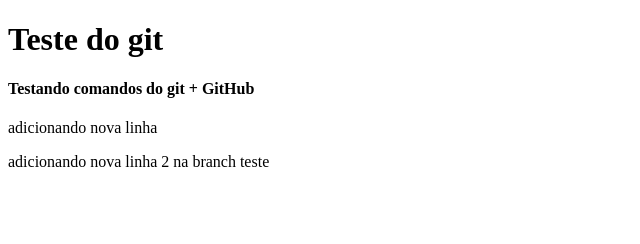
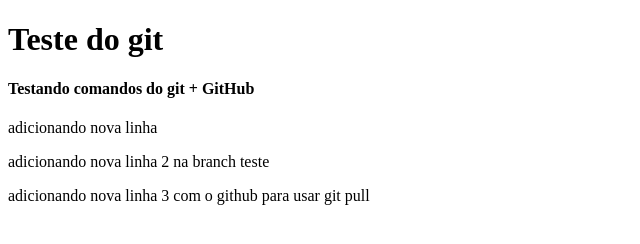
Before and after one commit to C-menoia/ubuntuGogs, a plain HTML site: page index.html in a window 1280 px wide. Shown: the whole page, without its empty margins (0-640 px from the left). Drawn offline with Linux system fonts and the light colour scheme.

Commit message:
Update index.html
Nova commit feita pelo github

```diff
--- a/index.html
+++ b/index.html
@@ -10,5 +10,6 @@
     <h4>Testando comandos do git + GitHub</h4>
     <p>adicionando nova linha</p>
     <p>adicionando nova linha 2 na branch teste</p>
+    <p>adicionando nova linha 3 com o github para usar git pull</p>
 </body>
 </html>
```
